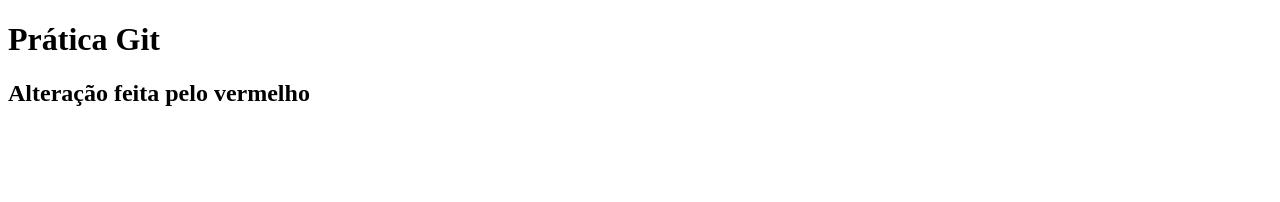
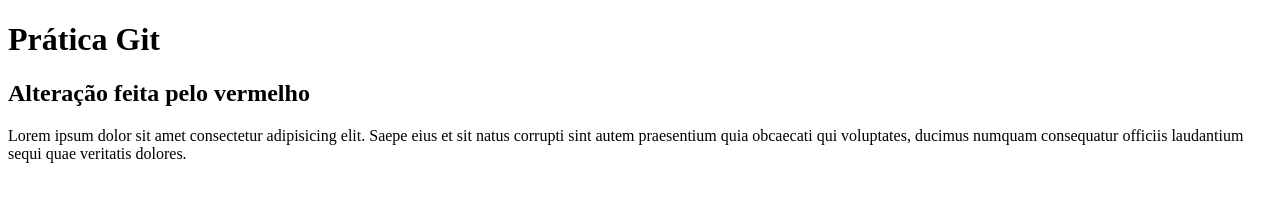
Before and after one commit to isamary10/praticaGit, a plain HTML site: page index.html in a window 1280 px wide. Drawn offline with Linux system fonts and the light colour scheme.

Commit message:
Adicionando o footer

```diff
--- a/index.html
+++ b/index.html
@@ -11,5 +11,8 @@
     <main>
         <h2>Alteração feita pelo vermelho</h2>
     </main>
+    <footer>
+        Lorem ipsum dolor sit amet consectetur adipisicing elit. Saepe eius et sit natus corrupti sint autem praesentium quia obcaecati qui voluptates, ducimus numquam consequatur officiis laudantium sequi quae veritatis dolores.
+    </footer>
 </body>
 </html>
```
